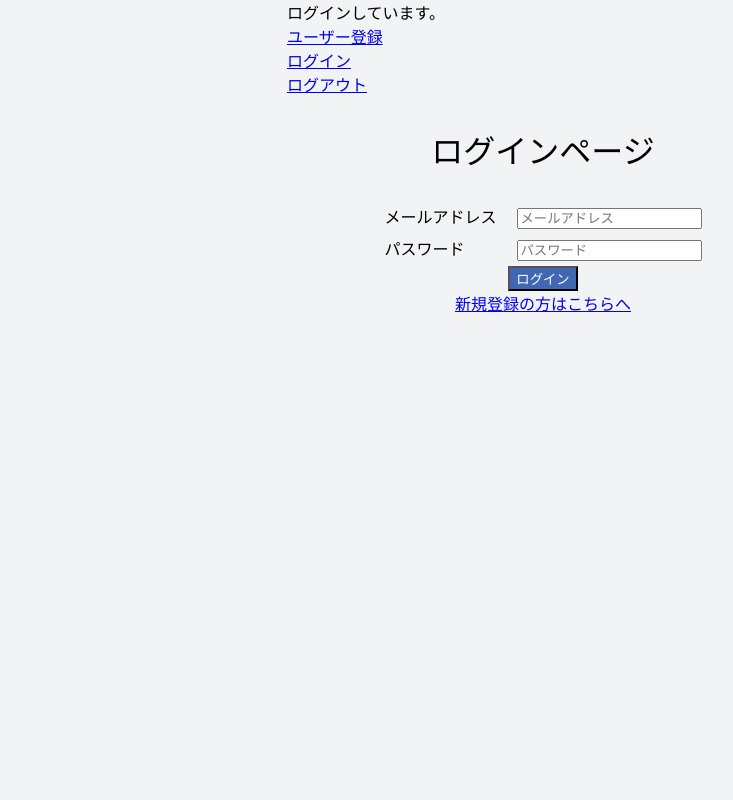
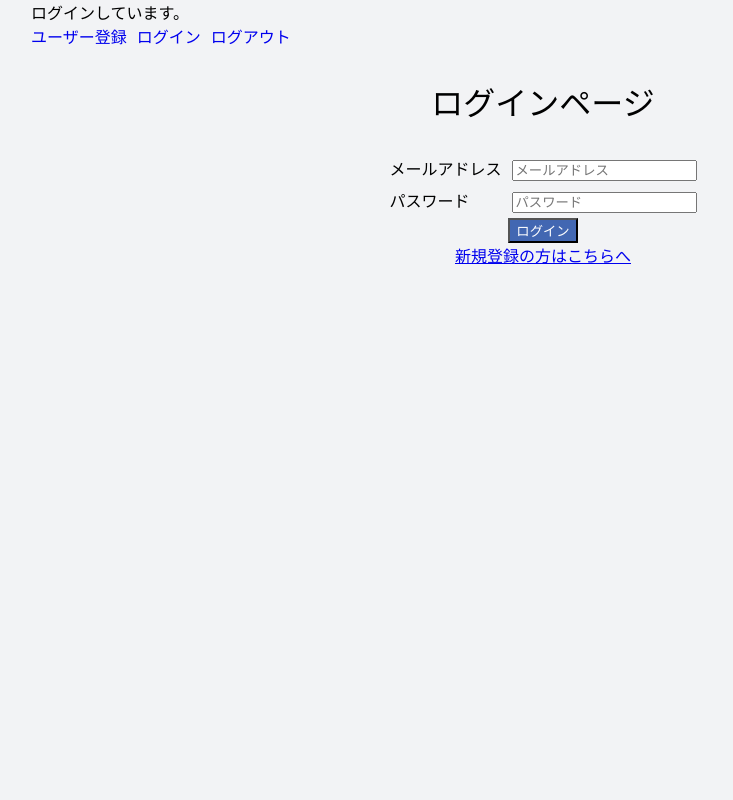
Before and after one commit to noemoriwaki/php_facebook, a PHP site: page /login.php in a window 1280 px wide. Shown: the whole page, without its empty margins (97-830 px from the left). Run offline with PHP 8.4, Linux system fonts and the light colour scheme; the visitor is signed in with stand-in values (Sample User, id 1).

Commit message:
ファイルの変更

```diff
--- a/css/login.css
+++ b/css/login.css
@@ -1,8 +1,22 @@
 @import "reset.css";
+/* menu.php */
+#list_nav{
+    display: flex;
+    margin-right: 10px;
+}
+#list_nav a{
+    text-decoration: none;
+    padding-right: 10px;
+    border-right: 1px solid #333;
+}
+#list_nav a:last-child{
+    border: none;
+}
+
 
 body{
     background: #F2F3F5;
-    margin: 0 30%;
+    margin: 0 10%;
 }
 button{
     background: #4267b2;
@@ -22,7 +36,7 @@ p{
 }
 th{
     text-align: left;
-    padding-right: 20px;
+    padding-right: 10px;
 }
 table{
     margin: 0 auto;
--- a/menu.php
+++ b/menu.php
@@ -1,5 +1,5 @@
-<ul>
-        <li><a href="/">ユーザー登録</a></li>
+<ul id="list_nav">
+        <li><a href="/registration.php">ユーザー登録</a></li>
         <li><a href="/login.php">ログイン</a></li>
         <li><a href="/logout.php">ログアウト</a></li>
     </ul>
```
Also changed, not shown: css/registration.css (+10 -0 lines), facebook.php (+6 -6 lines).
